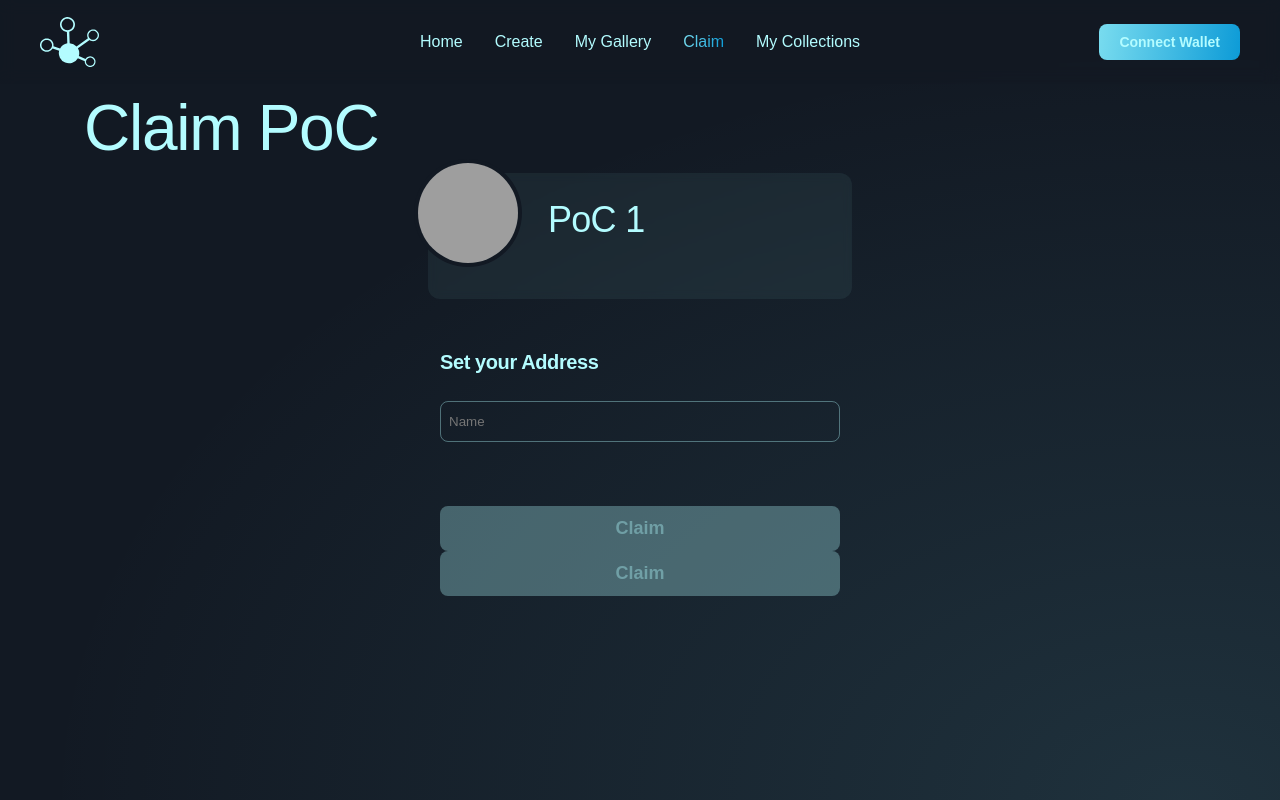
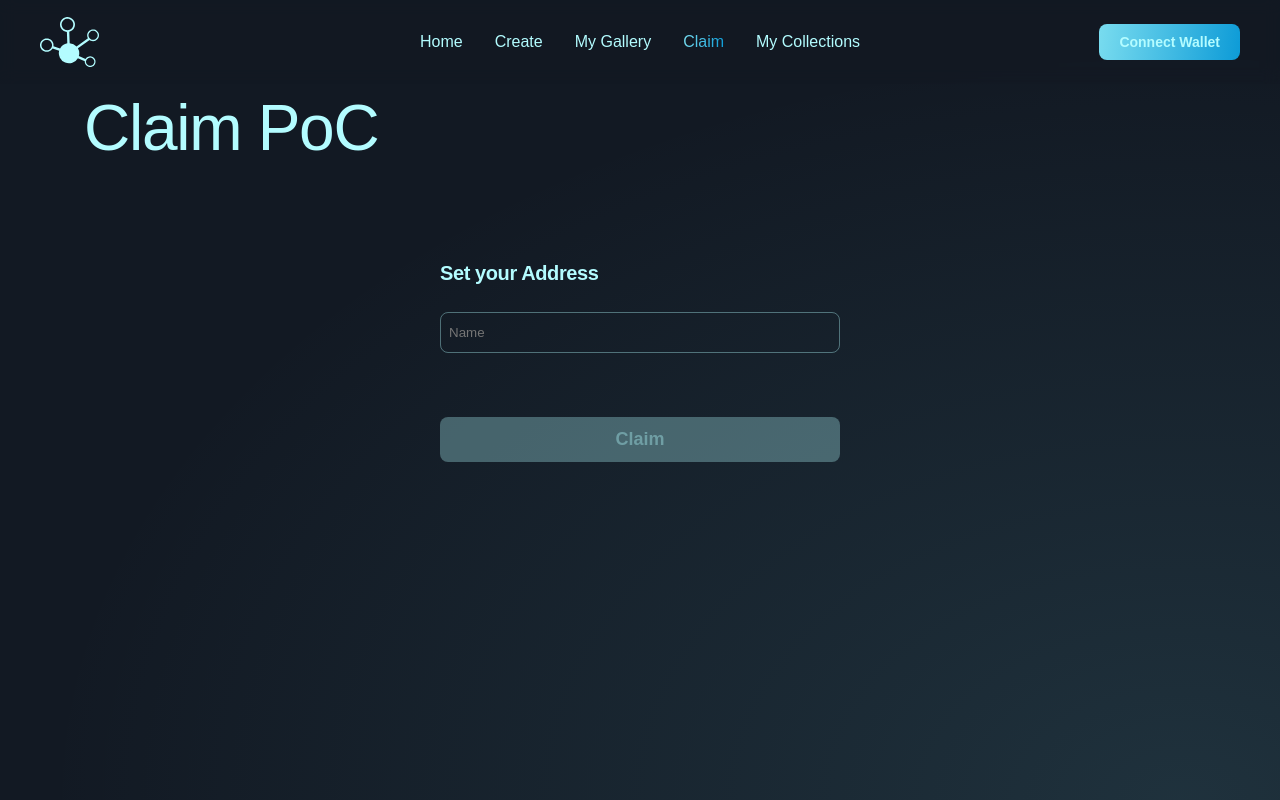
Before and after one commit to swiiny/poc-land, a Next.js app in the folder packages/frontend/: page /claim in a window 1280 px wide. Built offline with nearby package versions, Linux system fonts and the light colour scheme; grey boxes are pictures that could not be loaded; a web font is replaced by a local one.

Commit message:
hide PoC card on claim page if no data

```diff
--- a/packages/frontend/components/gallery/PocItem.jsx
+++ b/packages/frontend/components/gallery/PocItem.jsx
@@ -2,13 +2,13 @@ import React, { useEffect } from 'react';
 import styled from 'styled-components';
 import { StyledHeadingThree, StyledText } from '../../styles/GlobalComponents';
 
-const PocItem = ({ poc, ...otherProps }) => {
+const PocItem = ({ poc, isVisible = true, ...otherProps }) => {
   useEffect(() => {
 
   }, []);
 
   return (
-    <StyledPocItem {...otherProps}>
+    <StyledPocItem {...otherProps} isVisible={isVisible}>
       <div>
         <div className="img-container">
           <img src={poc.src} alt={poc.name} />
--- a/packages/frontend/pages/claim.jsx
+++ b/packages/frontend/pages/claim.jsx
@@ -2,7 +2,7 @@ import axios from 'axios';
 import { ethers } from 'ethers';
 import { isAddress } from 'ethers/lib/utils';
 import React, { useEffect, useMemo, useState } from 'react';
-import styled from 'styled-components';
+import styled, { css } from 'styled-components';
 import {
   StyledForm, StyledFormItem, StyledInput, StyledLabel,
 } from '../components/form/Form';
@@ -24,11 +24,7 @@ const CLAIM_STEP = {
 const Claim = () => {
   const [recipient, setRecipient] = useState('');
   const [pocId, setPocId] = useState('');
-  const [pocData, setPocData] = useState({
-    name: 'PoC 1',
-    description: 'This is a description for PoC 1',
-    src: 'https://picsum.photos/150/150',
-  });
+  const [pocData, setPocData] = useState({});
 
   const [claimStep, setClaimStep] = useState(CLAIM_STEP.setAddress);
 
@@ -66,6 +62,12 @@ const Claim = () => {
       let imageLinkIpfs = res.data.image;
       imageLinkIpfs = imageLinkIpfs.replace('ipfs://', 'https://ipfs.io/ipfs/');
       console.log(imageLinkIpfs);
+
+      setPocData({
+        name: res.data.name,
+        description: res.data.description,
+        src: imageLinkIpfs,
+      });
       // setPocData(res.data);
     });
   };
@@ -113,7 +115,12 @@ const Claim = () => {
         <StyledFormContainer>
 
           <StyledForm>
-            <PocItem poc={pocData} style={{ width: '110%', margin: '40px 0', marginLeft: `${isSmallerThanSm ? '-5%' : '0'}` }} />
+            <StyledMargin isVisible={pocData.name}>
+              <PocItem
+                poc={pocData}
+                style={{ width: '110%', marginLeft: `${isSmallerThanSm ? '-5%' : '0'}` }}
+              />
+            </StyledMargin>
 
             <StyledFormItem isVisible normalPos>
               <StyledLabel>
@@ -142,15 +149,7 @@ const Claim = () => {
                 style={{ width: '100%' }}
                 type="submit"
                 onClick={(e) => claimPoc(e)}
-                disabled={!isAddress(recipient) || (claimStep !== CLAIM_STEP.setAddress && claimStep !== CLAIM_STEP.error)}
-              >
-                Claim
-              </Button>
-              <Button
-                style={{ width: '100%' }}
-                type="submit"
-                onClick={(e) => getPocMetadata(e)}
-                disabled={!isAddress(recipient) || (claimStep !== CLAIM_STEP.setAddress && claimStep !== CLAIM_STEP.error)}
+                disabled={!isAddress(recipient) || (claimStep !== CLAIM_STEP.setAddress && claimStep !== CLAIM_STEP.error) || !pocData.name}
               >
                 Claim
               </Button>
@@ -161,6 +160,23 @@ const Claim = () => {
     </Page>
   );
 };
+
+const StyledMargin = styled.div`
+  margin: 40px 0;
+
+  transition: all 0.4s ease-in-out;
+
+  overflow: hidden;
+
+  ${(props) => (props.isVisible ? css`
+    opacity: 1.0;
+    max-height: fit-content;
+    ` : css`
+    opacity: 0.0;
+    max-height: 0px;
+    margin: 0;
+  `)}
+`;
 
 const StyledFormContainer = styled.div`
   width: 100%;
```
